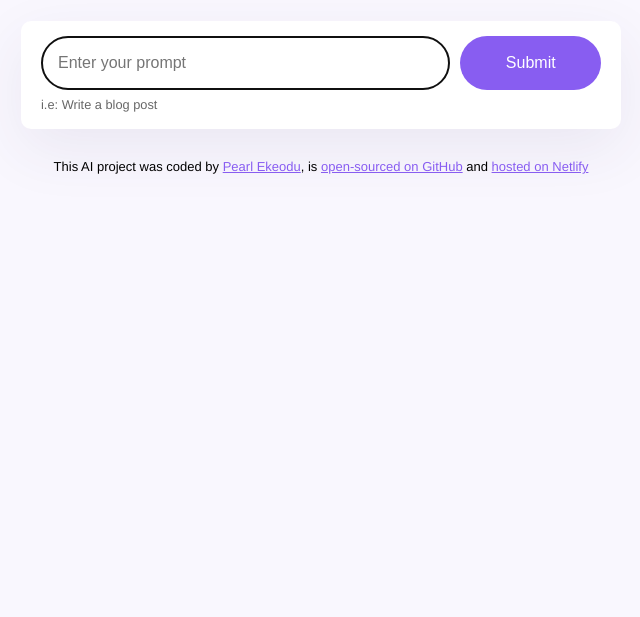
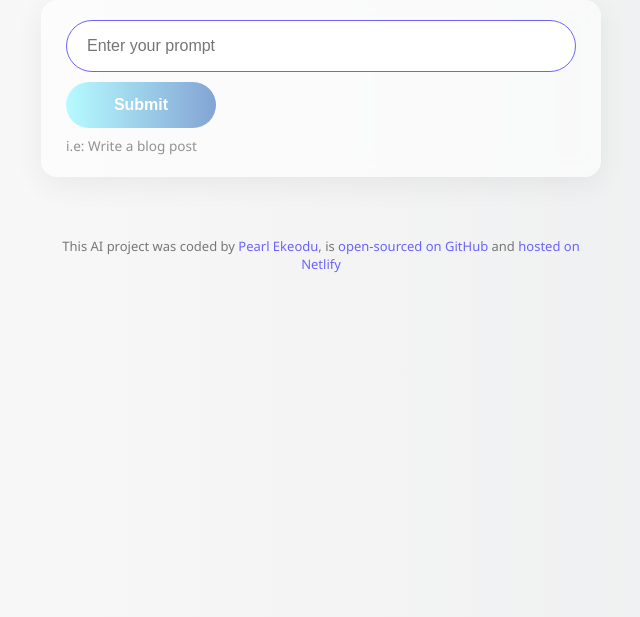
Before and after one commit to Pearl-Ekeodu/AI-text-generator, a plain HTML site: page index.html in a window 1280 px wide. Shown: the part 183-800 px from the top of the page, without its empty margins (319-959 px from the left). Drawn offline with nearby package versions, Linux system fonts and the light colour scheme.

Commit message:
Updated css

```diff
--- a/src/style.css
+++ b/src/style.css
@@ -5,17 +5,25 @@
 }
 
 body {
-    background-color: #f9f7fe;
-    font-family: Helvetica, Arial, sans-serif;
+    background: linear-gradient(to right, #fdfbfb, #ebedee);
+    font-family: 'Segoe UI', Tahoma, Geneva, Verdana, sans-serif;
+    color: #333;
 }
 
 a {
-    color: #885df1;
+    color: #6c63ff;
+    text-decoration: none;
+    transition: 0.3s ease;
+}
+
+a:hover {
+    text-decoration: underline;
 }
 
 .container {
-    margin: 120px auto;
+    margin: 100px auto;
     max-width: 600px;
+    padding: 0 20px;
 }
 
 header {
@@ -25,59 +33,84 @@ header {
 h1 {
     text-align: center;
     font-weight: 800;
-    font-size: 36px;
-    line-height: 1.5;
-    color: #272044;
+    font-size: 38px;
+    line-height: 1.4;
+    color: #6c63ff;
+    background: linear-gradient(to right, #a18cd1, #fbc2eb);
+    -webkit-background-clip: text;
+    -webkit-text-fill-color: transparent;
 }
 
-
 .form-container {
-    background-color: white;
+    background: rgba(255, 255, 255, 0.6);
+    backdrop-filter: blur(8px);
     margin-bottom: 30px;
-    padding: 15px 20px;
-    box-shadow: 0px 20px 60px rgba(65, 50, 100, 0.08);
-    border-radius: 10px;
+    padding: 20px 25px;
+    border-radius: 16px;
+    box-shadow: 0 8px 30px rgba(0, 0, 0, 0.06);
+    transition: all 0.3s ease;
 }
 
 form {
     display: flex;
-}
-
-.hint {
-    line-height: 1.5;
-    font-size: 0.8rem;
-    margin-top: 5px;
-    opacity: 0.6;
+    gap: 10px;
+    flex-wrap: wrap;
 }
 
 .prompt {
-    padding: 16px;
-    border: 1px solid rgba(39, 33, 66, 0.5);
-    width: 80%;
+    padding: 16px 20px;
+    border: 1px solid rgba(100, 100, 150, 0.2);
+    width: 100%;
+    flex: 1 1 auto;
     font-size: 16px;
     border-radius: 50px;
-    line-height: 20px;
-    color: #272044;
+    background-color: #fff;
+    transition: border-color 0.3s ease;
+    color: #444;
+}
+
+.prompt:focus {
+    outline: none;
+    border-color: #6c63ff;
 }
 
 .submit-button {
-    margin-left: 10px;
-    background: #885df1;
-    color: white;
+    background: linear-gradient(to right, #b6fbff, #83a4d4);
+    color: #fff;
     border: none;
     width: 150px;
     font-size: 16px;
     border-radius: 50px;
     padding: 14px 24px;
+    font-weight: bold;
+    cursor: pointer;
+    transition: all 0.3s ease;
+}
+
+.submit-button:hover {
+    background: linear-gradient(to right, #83a4d4, #b6fbff);
+    transform: scale(1.03);
+}
+
+.hint {
+    line-height: 1.5;
+    font-size: 0.85rem;
+    margin-top: 8px;
+    opacity: 0.7;
+    color: #666;
 }
 
 .results {
     font-size: 16px;
-    background-color: #fff;
-    padding: 20px;
-    line-height: 2;
-    border-left: 3px solid #885df1;
-    box-shadow: 0px 4px 30px 0px rgba(39, 33, 66, 0.03);
+    background: rgba(255, 255, 255, 0.75);
+    padding: 16px 20px;
+    line-height: 1.6;
+    border-left: 4px solid #6c63ff;
+    border-radius: 8px;
+    box-shadow: 0 4px 30px rgba(0, 0, 0, 0.04);
+    white-space: pre-line;
+    animation: fadeIn 0.6s ease;
+    margin-top: 10px;
 }
 
 .hidden {
@@ -87,11 +120,15 @@ form {
 footer {
     text-align: center;
     font-size: 13px;
-    margin-top: 30px;
+    margin-top: 40px;
+    color: #777;
+    padding-top: 20px;
 }
 
 .generating {
     animation: blink-animation 1s steps(5, start) infinite;
+    font-style: italic;
+    font-weight: 500;
 }
 
 @keyframes blink-animation {
@@ -105,3 +142,26 @@ footer {
         visibility: hidden;
     }
 }
+
+@keyframes fadeIn {
+    from {
+        opacity: 0;
+        transform: translateY(10px);
+    }
+
+    to {
+        opacity: 1;
+        transform: translateY(0);
+    }
+}
+
+/* Mobile adjustments */
+@media (max-width: 600px) {
+    .prompt {
+        width: 100%;
+    }
+
+    .submit-button {
+        width: 100%;
+    }
+}
```
